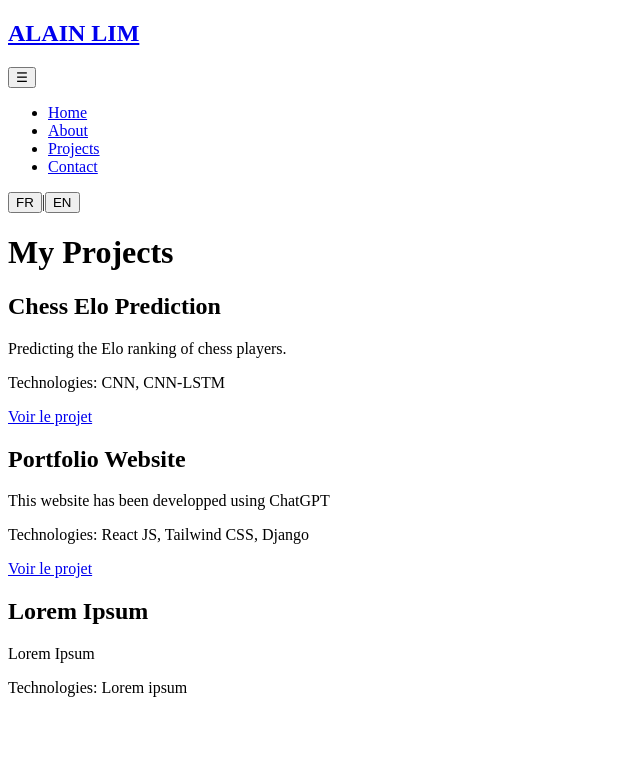
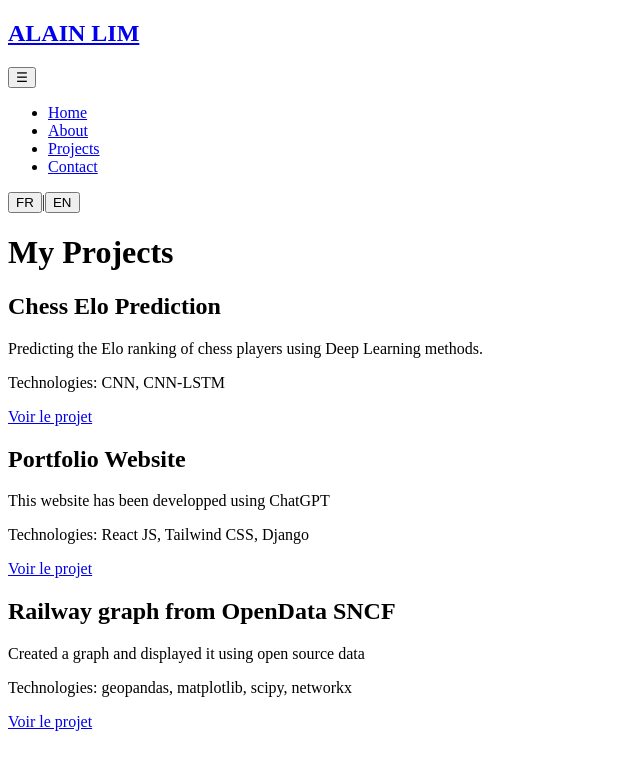
Before and after one commit to thenemchua/portfolio-site, a React (Create React App) app in the folder frontend/: page /projects in a window 1280 px wide. Shown: the top 770 px of the page, without its empty margins (0-640 px from the left). Built offline with nearby package versions, Linux system fonts and the light colour scheme.

Commit message:
added content

```diff
--- a/frontend/src/pages/Projects.js
+++ b/frontend/src/pages/Projects.js
@@ -9,7 +9,7 @@ const Projects = ({ language }) => {
         {
           icon: <FaRobot />,
           name: "Chess Elo Prediction",
-          description: "Prédiction du classement elo des joueurs d'une partie d'échecs.",
+          description: "Prédiction du classement elo des joueurs d'une partie d'échecs à l'aide de méthodes de Deep Learning.",
           technologies: "CNN, CNN-LSTM",
           link: "https://github.com/thenemchua/chess-elo-prediction",
         },
@@ -22,10 +22,10 @@ const Projects = ({ language }) => {
         },
         {
           icon: <FaCode />,
-          name: "Lorem Ipsum",
-          description: "Lorem Ipsum",
-          technologies: "Lorem ipsum",
-          link: "",
+          name: "Graphe du RFN à partir de OpenData SNCF",
+          description: "Création du graphe du RFN et visualisation à partir de données open source",
+          technologies: "geopandas, matplotlib, scipy, networkx",
+          link: "https://github.com/thenemchua/sncf_railway_graph",
         },
       ],
     },
@@ -35,7 +35,7 @@ const Projects = ({ language }) => {
         {
           icon: <FaRobot />,
           name: "Chess Elo Prediction",
-          description: "Predicting the Elo ranking of chess players.",
+          description: "Predicting the Elo ranking of chess players using Deep Learning methods.",
           technologies: "CNN, CNN-LSTM",
           link: "https://github.com/thenemchua/chess-elo-prediction",
         },
@@ -48,10 +48,10 @@ const Projects = ({ language }) => {
         },
         {
           icon: <FaCode />,
-          name: "Lorem Ipsum",
-          description: "Lorem Ipsum",
-          technologies: "Lorem ipsum",
-          link: "",
+          name: "Railway graph from OpenData SNCF",
+          description: "Created a graph and displayed it using open source data",
+          technologies: "geopandas, matplotlib, scipy, networkx",
+          link: "https://github.com/thenemchua/sncf_railway_graph",
         },
       ],
     },
```
